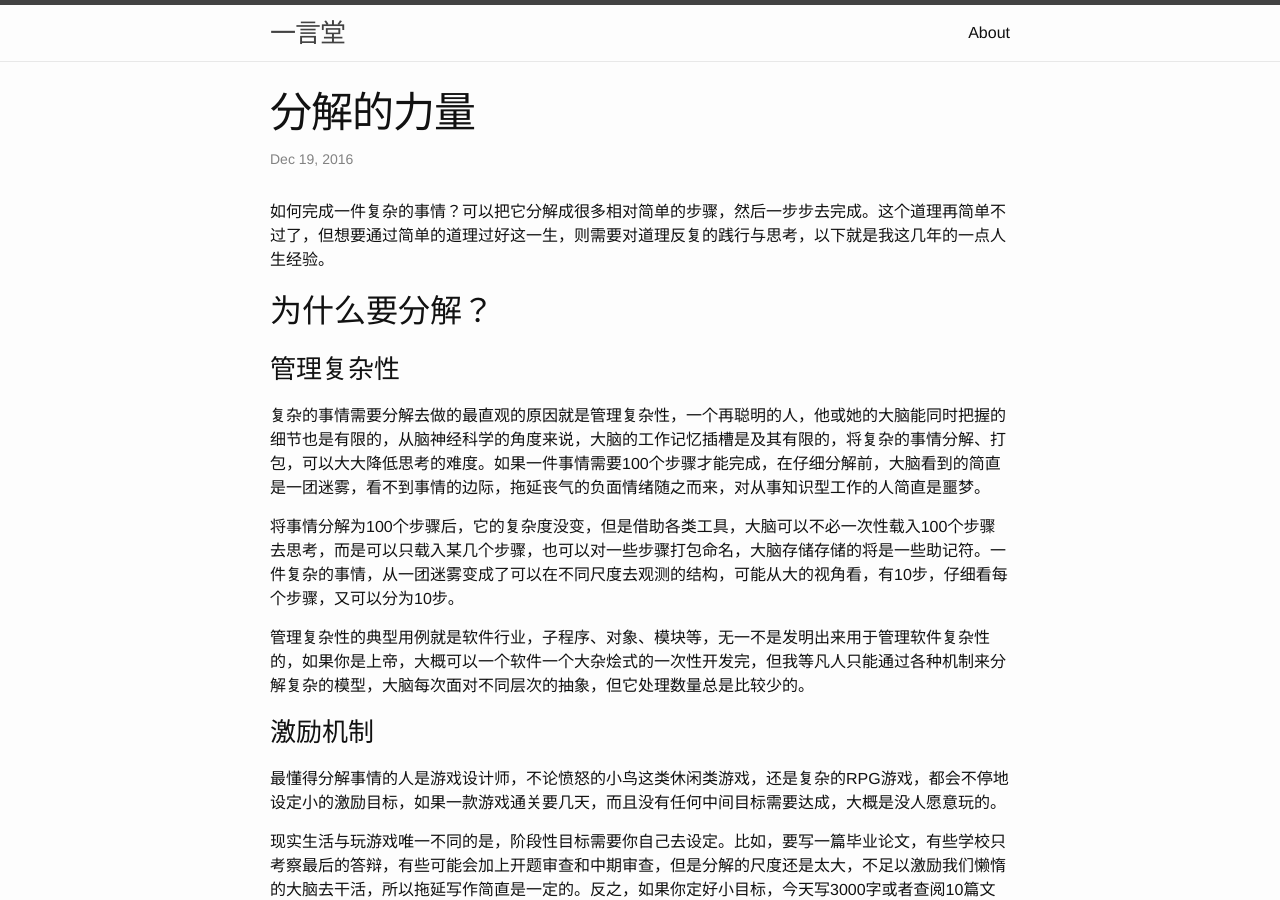
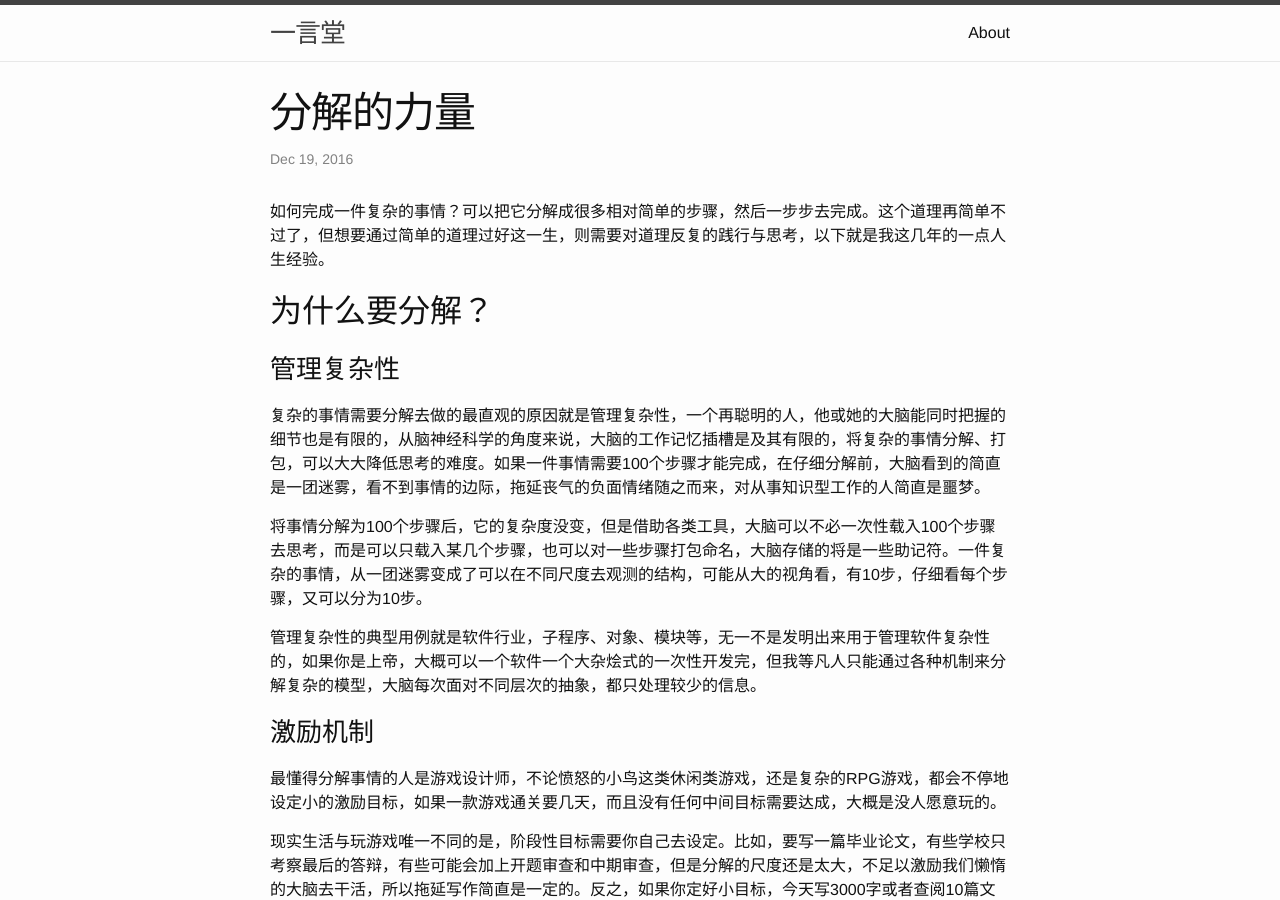
Before and after one commit to yifeitao/yifeitao.github.io, a Jekyll site: the page built from _posts/2016-12-19-the-power-of-break-things-down.md, in a window 1280 px wide and 900 px high. Built offline with Jekyll 4.4.1, drawn with Linux system fonts in a browser that asks for light colours; comment, search, counter and statistics services are not loaded; some of the changed text lies outside the part shown.

Commit message:
correct some miss spelling

```diff
--- a/_posts/2016-12-19-the-power-of-break-things-down.md
+++ b/_posts/2016-12-19-the-power-of-break-things-down.md
@@ -12,9 +12,9 @@ categories: methodology
 
 复杂的事情需要分解去做的最直观的原因就是管理复杂性，一个再聪明的人，他或她的大脑能同时把握的细节也是有限的，从脑神经科学的角度来说，大脑的工作记忆插槽是及其有限的，将复杂的事情分解、打包，可以大大降低思考的难度。如果一件事情需要100个步骤才能完成，在仔细分解前，大脑看到的简直是一团迷雾，看不到事情的边际，拖延丧气的负面情绪随之而来，对从事知识型工作的人简直是噩梦。
 
-将事情分解为100个步骤后，它的复杂度没变，但是借助各类工具，大脑可以不必一次性载入100个步骤去思考，而是可以只载入某几个步骤，也可以对一些步骤打包命名，大脑存储存储的将是一些助记符。一件复杂的事情，从一团迷雾变成了可以在不同尺度去观测的结构，可能从大的视角看，有10步，仔细看每个步骤，又可以分为10步。
+将事情分解为100个步骤后，它的复杂度没变，但是借助各类工具，大脑可以不必一次性载入100个步骤去思考，而是可以只载入某几个步骤，也可以对一些步骤打包命名，大脑存储的将是一些助记符。一件复杂的事情，从一团迷雾变成了可以在不同尺度去观测的结构，可能从大的视角看，有10步，仔细看每个步骤，又可以分为10步。
 
-管理复杂性的典型用例就是软件行业，子程序、对象、模块等，无一不是发明出来用于管理软件复杂性的，如果你是上帝，大概可以一个软件一个大杂烩式的一次性开发完，但我等凡人只能通过各种机制来分解复杂的模型，大脑每次面对不同层次的抽象，但它处理数量总是比较少的。
+管理复杂性的典型用例就是软件行业，子程序、对象、模块等，无一不是发明出来用于管理软件复杂性的，如果你是上帝，大概可以一个软件一个大杂烩式的一次性开发完，但我等凡人只能通过各种机制来分解复杂的模型，大脑每次面对不同层次的抽象，都只处理较少的信息。
 
 ### 激励机制
 
```
Also changed, not shown: other parts of _posts/2016-12-19-the-power-of-break-things-down.md (+1 -1 lines), _posts/2016-12-18-awsome-clips.md (+1 -1 lines), _posts/2016-12-20-how-to-serialize-a-list-to-xaml.md (+2 -2 lines).
